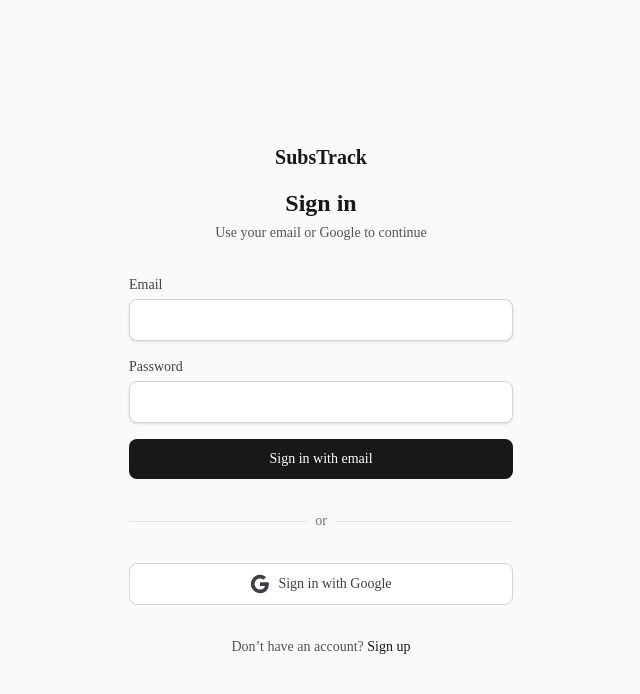
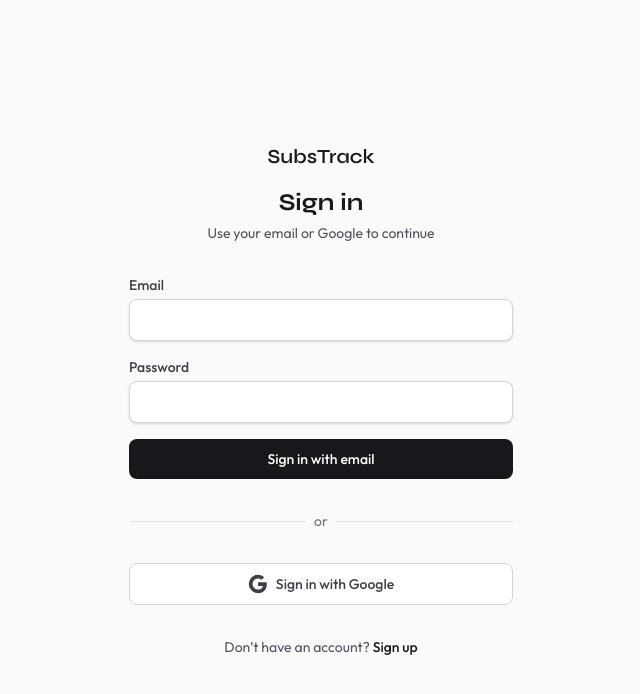
Before and after one commit to n45os/sub5tr4cker, a Next.js app: page /login in a window 1280 px wide. Shown: the top 694 px of the page, without its empty margins (319-959 px from the left). Built offline with nearby package versions, Linux system fonts and the light colour scheme.

Commit message:
Refactor typography styles: Updated font settings in global CSS and various components to use 'Outfit' and 'Syne' fonts. Introduced a new button-variants utility for consistent button styling across the application.

```diff
--- a/src/app/(auth)/login/page.tsx
+++ b/src/app/(auth)/login/page.tsx
@@ -41,11 +41,11 @@
         <div className="text-center">
           <Link
             href="/"
-            className="text-xl font-semibold text-zinc-900 dark:text-zinc-100"
+            className="font-display text-xl font-semibold text-zinc-900 dark:text-zinc-100"
           >
             SubsTrack
           </Link>
-          <h1 className="mt-4 text-2xl font-bold text-zinc-900 dark:text-zinc-100">
+          <h1 className="font-display mt-4 text-2xl font-bold text-zinc-900 dark:text-zinc-100">
             Sign in
           </h1>
           <p className="mt-1 text-sm text-zinc-600 dark:text-zinc-400">
--- a/src/app/(auth)/register/page.tsx
+++ b/src/app/(auth)/register/page.tsx
@@ -38,7 +38,7 @@
     return (
       <div className="flex min-h-screen flex-col items-center justify-center bg-zinc-50 px-4 dark:bg-zinc-950">
         <div className="w-full max-w-sm space-y-6 text-center">
-          <h1 className="text-2xl font-bold text-zinc-900 dark:text-zinc-100">
+          <h1 className="font-display text-2xl font-bold text-zinc-900 dark:text-zinc-100">
             Account created
           </h1>
           <p className="text-zinc-600 dark:text-zinc-400">
@@ -61,11 +61,11 @@
         <div className="text-center">
           <Link
             href="/"
-            className="text-xl font-semibold text-zinc-900 dark:text-zinc-100"
+            className="font-display text-xl font-semibold text-zinc-900 dark:text-zinc-100"
           >
             SubsTrack
           </Link>
-          <h1 className="mt-4 text-2xl font-bold text-zinc-900 dark:text-zinc-100">
+          <h1 className="font-display mt-4 text-2xl font-bold text-zinc-900 dark:text-zinc-100">
             Create an account
           </h1>
           <p className="mt-1 text-sm text-zinc-600 dark:text-zinc-400">
--- a/src/app/(dashboard)/dashboard/groups/[groupId]/page.tsx
+++ b/src/app/(dashboard)/dashboard/groups/[groupId]/page.tsx
@@ -3,7 +3,7 @@
 import Link from "next/link";
 import { CalendarDays, CreditCard, Pencil, Users } from "lucide-react";
 import { Badge } from "@/components/ui/badge";
-import { buttonVariants } from "@/components/ui/button";
+import { buttonVariants } from "@/components/ui/button-variants";
 import {
   Card,
   CardContent,
@@ -164,7 +164,7 @@
             </Badge>
           </div>
           <div>
-            <h2 className="text-3xl font-semibold tracking-tight">{group.name}</h2>
+            <h2 className="font-display text-3xl font-semibold tracking-tight">{group.name}</h2>
             <p className="mt-2 max-w-2xl text-sm text-muted-foreground">
               {group.description ||
                 "No extra description yet. Use the edit view to add payment notes, account context, or membership rules."}
--- a/src/app/globals.css
+++ b/src/app/globals.css
@@ -7,7 +7,8 @@
 @theme inline {
   --color-background: var(--background);
   --color-foreground: var(--foreground);
-  --font-sans: var(--font-sans);
+  --font-sans: var(--font-outfit);
+  --font-display: var(--font-syne);
   --font-mono: var(--font-geist-mono);
   --color-sidebar-ring: var(--sidebar-ring);
   --color-sidebar-border: var(--sidebar-border);
--- a/src/app/layout.tsx
+++ b/src/app/layout.tsx
@@ -1,10 +1,15 @@
 import type { Metadata } from "next";
-import { Geist, Geist_Mono } from "next/font/google";
+import { Outfit, Syne, Geist_Mono } from "next/font/google";
 import { Providers } from "@/components/providers";
 import "./globals.css";
 
-const geistSans = Geist({
-  variable: "--font-geist-sans",
+const outfit = Outfit({
+  variable: "--font-outfit",
+  subsets: ["latin"],
+});
+
+const syne = Syne({
+  variable: "--font-syne",
   subsets: ["latin"],
 });
 
@@ -26,7 +31,7 @@
   return (
     <html lang="en">
       <body
-        className={`${geistSans.variable} ${geistMono.variable} min-h-screen bg-background font-sans antialiased`}
+        className={`${outfit.variable} ${syne.variable} ${geistMono.variable} min-h-screen bg-background font-sans antialiased`}
       >
         <Providers>{children}</Providers>
       </body>
--- a/src/app/page.tsx
+++ b/src/app/page.tsx
@@ -5,7 +5,7 @@
     <div className="flex min-h-screen flex-col bg-zinc-50 font-sans dark:bg-zinc-950">
       <header className="border-b border-zinc-200 bg-white dark:border-zinc-800 dark:bg-zinc-900">
         <div className="mx-auto flex max-w-4xl items-center justify-between px-4 py-4">
-          <span className="font-semibold text-zinc-900 dark:text-zinc-100">
+          <span className="font-display font-semibold text-zinc-900 dark:text-zinc-100">
             SubsTrack
           </span>
           <nav className="flex items-center gap-6">
@@ -25,7 +25,7 @@
         </div>
       </header>
       <main className="flex flex-1 flex-col items-center justify-center px-4 py-24 text-center">
-        <h1 className="max-w-2xl text-4xl font-bold tracking-tight text-zinc-900 dark:text-zinc-100 sm:text-5xl">
+        <h1 className="font-display max-w-2xl text-4xl font-bold tracking-tight text-zinc-900 dark:text-zinc-100 sm:text-5xl">
           Track shared subscriptions. Automate reminders.
         </h1>
         <p className="mt-6 max-w-xl text-lg text-zinc-600 dark:text-zinc-400">
--- a/src/components/features/groups/group-form.tsx
+++ b/src/components/features/groups/group-form.tsx
@@ -226,7 +226,7 @@
             <Sparkles className="size-3" />
             {mode === "create" ? "Setup flow" : "Configuration"}
           </Badge>
-          <h2 className="text-2xl font-semibold tracking-tight">
+          <h2 className="font-display text-2xl font-semibold tracking-tight">
             {pageCopy.title}
           </h2>
           <p className="mt-2 max-w-2xl text-sm text-muted-foreground">
--- a/src/components/layout/app-header.tsx
+++ b/src/components/layout/app-header.tsx
@@ -158,7 +158,7 @@
             ))}
           </div>
           <div>
-            <h1 className="text-2xl font-semibold tracking-tight">{meta.title}</h1>
+            <h1 className="font-display text-2xl font-semibold tracking-tight">{meta.title}</h1>
             <p className="text-sm text-muted-foreground">{meta.description}</p>
           </div>
         </div>
--- a/src/components/layout/app-sidebar.tsx
+++ b/src/components/layout/app-sidebar.tsx
@@ -92,7 +92,7 @@
                 <CreditCard className="size-4" />
               </div>
               <div className="grid flex-1 text-left leading-tight">
-                <span className="truncate font-semibold">SubsTrack</span>
+                <span className="font-display truncate font-semibold">SubsTrack</span>
                 <span className="truncate text-xs text-muted-foreground">
                   Subscription ops
                 </span>
--- /dev/null
+++ b/src/components/ui/button-variants.ts
@@ -0,0 +1,40 @@
+import { cva } from "class-variance-authority"
+
+// shared variant styles so server components can use them (e.g. on Link)
+// without importing the client-only Button component
+export const buttonVariants = cva(
+  "group/button inline-flex shrink-0 items-center justify-center rounded-lg border border-transparent bg-clip-padding text-sm font-medium whitespace-nowrap transition-all outline-none select-none focus-visible:border-ring focus-visible:ring-3 focus-visible:ring-ring/50 active:translate-y-px disabled:pointer-events-none disabled:opacity-50 aria-invalid:border-destructive aria-invalid:ring-3 aria-invalid:ring-destructive/20 dark:aria-invalid:border-destructive/50 dark:aria-invalid:ring-destructive/40 [&_svg]:pointer-events-none [&_svg]:shrink-0 [&_svg:not([class*='size-'])]:size-4",
+  {
+    variants: {
+      variant: {
+        default: "bg-primary text-primary-foreground [a]:hover:bg-primary/80",
+        outline:
+          "border-border bg-background hover:bg-muted hover:text-foreground aria-expanded:bg-muted aria-expanded:text-foreground dark:border-input dark:bg-input/30 dark:hover:bg-input/50",
+        secondary:
+          "bg-secondary text-secondary-foreground hover:bg-secondary/80 aria-expanded:bg-secondary aria-expanded:text-secondary-foreground",
+        ghost:
+          "hover:bg-muted hover:text-foreground aria-expanded:bg-muted aria-expanded:text-foreground dark:hover:bg-muted/50",
+        destructive:
+          "bg-destructive/10 text-destructive hover:bg-destructive/20 focus-visible:border-destructive/40 focus-visible:ring-destructive/20 dark:bg-destructive/20 dark:hover:bg-destructive/30 dark:focus-visible:ring-destructive/40",
+        link: "text-primary underline-offset-4 hover:underline",
+      },
+      size: {
+        default:
+          "h-8 gap-1.5 px-2.5 has-data-[icon=inline-end]:pr-2 has-data-[icon=inline-start]:pl-2",
+        xs: "h-6 gap-1 rounded-[min(var(--radius-md),10px)] px-2 text-xs in-data-[slot=button-group]:rounded-lg has-data-[icon=inline-end]:pr-1.5 has-data-[icon=inline-start]:pl-1.5 [&_svg:not([class*='size-'])]:size-3",
+        sm: "h-7 gap-1 rounded-[min(var(--radius-md),12px)] px-2.5 text-[0.8rem] in-data-[slot=button-group]:rounded-lg has-data-[icon=inline-end]:pr-1.5 has-data-[icon=inline-start]:pl-1.5 [&_svg:not([class*='size-'])]:size-3.5",
+        lg: "h-9 gap-1.5 px-2.5 has-data-[icon=inline-end]:pr-3 has-data-[icon=inline-start]:pl-3",
+        icon: "size-8",
+        "icon-xs":
+          "size-6 rounded-[min(var(--radius-md),10px)] in-data-[slot=button-group]:rounded-lg [&_svg:not([class*='size-'])]:size-3",
+        "icon-sm":
+          "size-7 rounded-[min(var(--radius-md),12px)] in-data-[slot=button-group]:rounded-lg",
+        "icon-lg": "size-9",
+      },
+    },
+    defaultVariants: {
+      variant: "default",
+      size: "default",
+    },
+  }
+)
--- a/src/components/ui/button.tsx
+++ b/src/components/ui/button.tsx
@@ -1,46 +1,10 @@
 "use client"
 
 import { Button as ButtonPrimitive } from "@base-ui/react/button"
-import { cva, type VariantProps } from "class-variance-authority"
+import { type VariantProps } from "class-variance-authority"
 
 import { cn } from "@/lib/utils"
-
-const buttonVariants = cva(
-  "group/button inline-flex shrink-0 items-center justify-center rounded-lg border border-transparent bg-clip-padding text-sm font-medium whitespace-nowrap transition-all outline-none select-none focus-visible:border-ring focus-visible:ring-3 focus-visible:ring-ring/50 active:translate-y-px disabled:pointer-events-none disabled:opacity-50 aria-invalid:border-destructive aria-invalid:ring-3 aria-invalid:ring-destructive/20 dark:aria-invalid:border-destructive/50 dark:aria-invalid:ring-destructive/40 [&_svg]:pointer-events-none [&_svg]:shrink-0 [&_svg:not([class*='size-'])]:size-4",
-  {
-    variants: {
-      variant: {
-        default: "bg-primary text-primary-foreground [a]:hover:bg-primary/80",
-        outline:
-          "border-border bg-background hover:bg-muted hover:text-foreground aria-expanded:bg-muted aria-expanded:text-foreground dark:border-input dark:bg-input/30 dark:hover:bg-input/50",
-        secondary:
-          "bg-secondary text-secondary-foreground hover:bg-secondary/80 aria-expanded:bg-secondary aria-expanded:text-secondary-foreground",
-        ghost:
-          "hover:bg-muted hover:text-foreground aria-expanded:bg-muted aria-expanded:text-foreground dark:hover:bg-muted/50",
-        destructive:
-          "bg-destructive/10 text-destructive hover:bg-destructive/20 focus-visible:border-destructive/40 focus-visible:ring-destructive/20 dark:bg-destructive/20 dark:hover:bg-destructive/30 dark:focus-visible:ring-destructive/40",
-        link: "text-primary underline-offset-4 hover:underline",
-      },
-      size: {
-        default:
-          "h-8 gap-1.5 px-2.5 has-data-[icon=inline-end]:pr-2 has-data-[icon=inline-start]:pl-2",
-        xs: "h-6 gap-1 rounded-[min(var(--radius-md),10px)] px-2 text-xs in-data-[slot=button-group]:rounded-lg has-data-[icon=inline-end]:pr-1.5 has-data-[icon=inline-start]:pl-1.5 [&_svg:not([class*='size-'])]:size-3",
-        sm: "h-7 gap-1 rounded-[min(var(--radius-md),12px)] px-2.5 text-[0.8rem] in-data-[slot=button-group]:rounded-lg has-data-[icon=inline-end]:pr-1.5 has-data-[icon=inline-start]:pl-1.5 [&_svg:not([class*='size-'])]:size-3.5",
-        lg: "h-9 gap-1.5 px-2.5 has-data-[icon=inline-end]:pr-3 has-data-[icon=inline-start]:pl-3",
-        icon: "size-8",
-        "icon-xs":
-          "size-6 rounded-[min(var(--radius-md),10px)] in-data-[slot=button-group]:rounded-lg [&_svg:not([class*='size-'])]:size-3",
-        "icon-sm":
-          "size-7 rounded-[min(var(--radius-md),12px)] in-data-[slot=button-group]:rounded-lg",
-        "icon-lg": "size-9",
-      },
-    },
-    defaultVariants: {
-      variant: "default",
-      size: "default",
-    },
-  }
-)
+import { buttonVariants } from "./button-variants"
 
 function Button({
   className,
@@ -57,4 +21,5 @@
   )
 }
 
-export { Button, buttonVariants }
+export { buttonVariants } from "./button-variants"
+export { Button }
```
